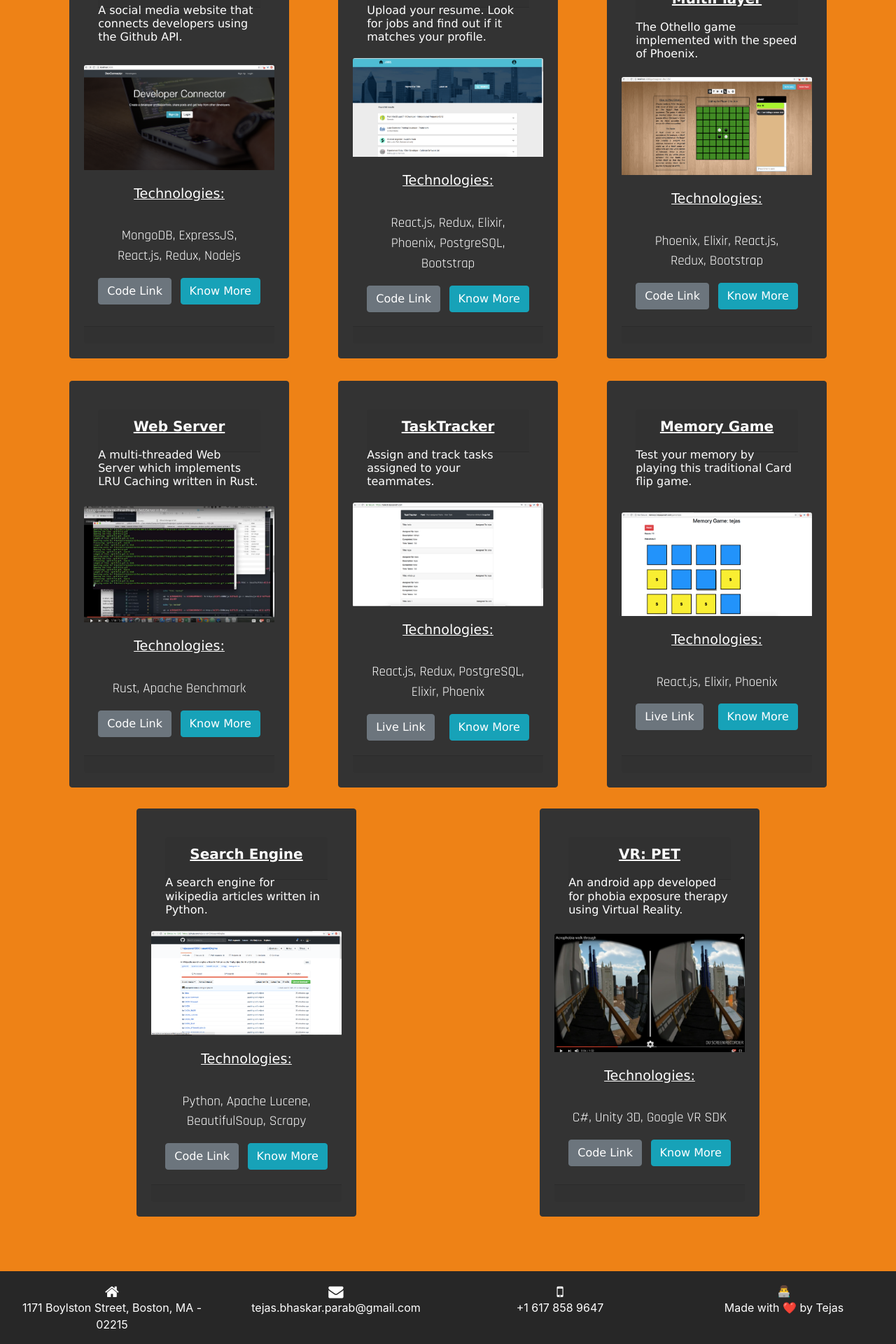
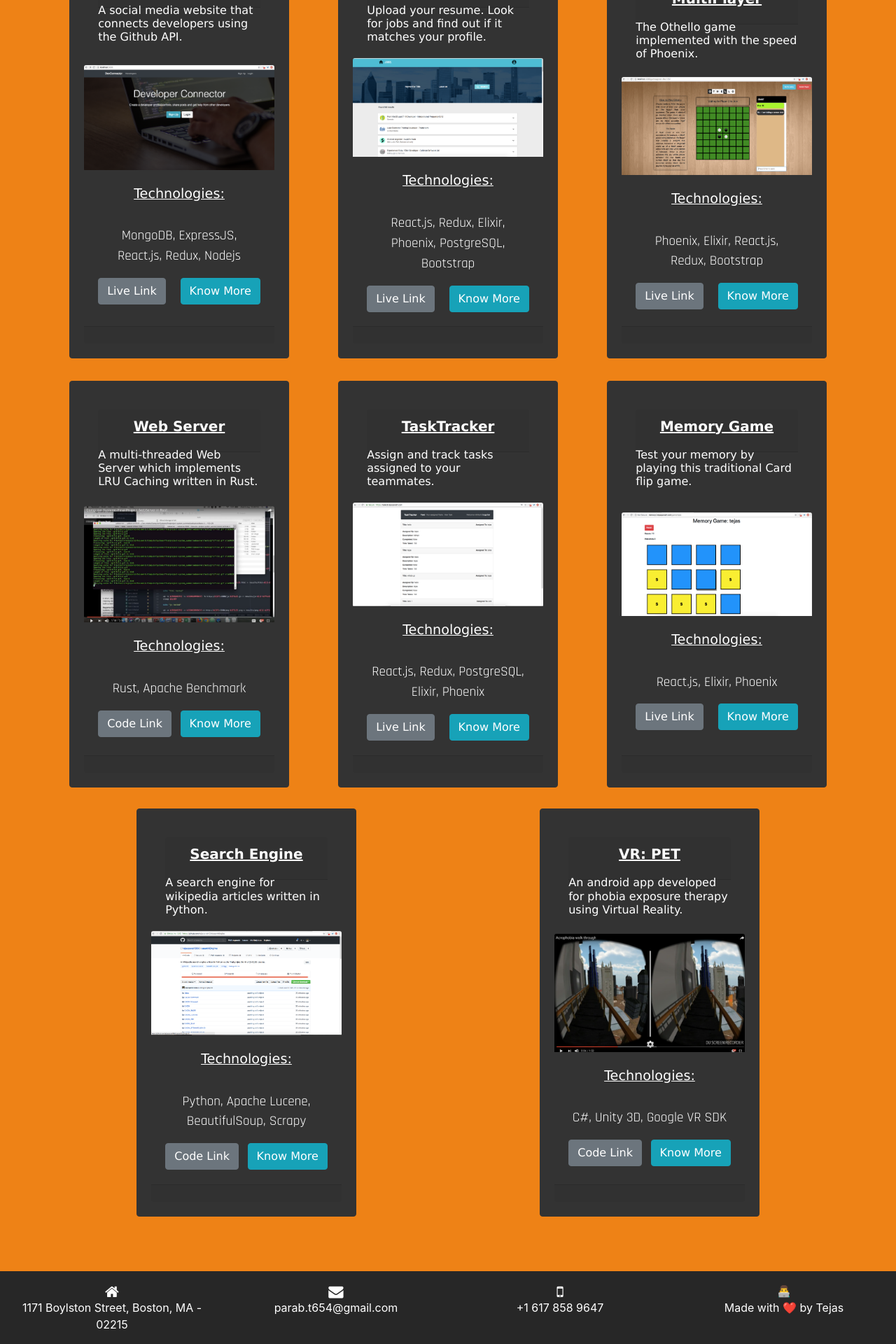
Before and after one commit to tejasparab1994/portfolio, a React (Create React App) app: page /works in a window 1280 px wide. Shown: the part 229-2149 px from the top of the page at 70% size. Built offline with nearby package versions, Linux system fonts and the light colour scheme; some icons are missing; a web font is replaced by a local one.

Commit message:
updated resume and live links

```diff
--- a/src/components/common/Footer.js
+++ b/src/components/common/Footer.js
@@ -17,7 +17,7 @@ const footer = () => {
         </span>
         <p>
           <a href="mailto: tejas.bhaskar.parab@gmail.com?Subject=Hello" target="_top" style={{color: "white"}}>
-            tejas.bhaskar.parab@gmail.com
+            parab.t654@gmail.com
           </a>
         </p>
       </div>
--- a/src/components/works/devConnector.js
+++ b/src/components/works/devConnector.js
@@ -57,7 +57,7 @@ class DevConnector extends React.Component {
                   <a href={`https://github.com/tejasparab1994/devConnector`} target="_blank" onClick={this.toggle} className = "btn btn-secondary">Code Link</a>
                 </ModalFooter>
               </Modal>
-              <a href={`https://github.com/tejasparab1994/devConnector`} target="_blank" className = "btn btn-secondary code">Code Link</a>
+              <a href={`https://limitless-taiga-83256.herokuapp.com/`} target="_blank" className = "btn btn-secondary code">Live Link</a>
             </div>
 
           </CardBody>
--- a/src/components/works/jobs.js
+++ b/src/components/works/jobs.js
@@ -62,7 +62,7 @@ class Jobs extends React.Component {
                   <a href={`https://github.com/tejasparab1994/jobPortal`} target="_blank" onClick={this.toggle} className = "btn btn-secondary">Code Link</a>
                 </ModalFooter>
               </Modal>
-              <a href={`https://github.com/tejasparab1994/jobPortal`} target="_blank" className = "btn btn-secondary code">Code Link</a>
+              <a href={`http://jobs.tejasparab1.com/`} target="_blank" className = "btn btn-secondary code">Live Link</a>
             </div>
 
           </CardBody>
--- a/src/components/works/othello.js
+++ b/src/components/works/othello.js
@@ -55,7 +55,7 @@ class Othello extends React.Component {
                   <a href={`https://github.com/tejasparab1994/Othello`} target="_blank" onClick={this.toggle} className = "btn btn-secondary">Code Link</a>
                 </ModalFooter>
               </Modal>
-              <a href={`https://github.com/tejasparab1994/Othello`} target="_blank" className = "btn btn-secondary code">Code Link</a>
+              <a href={`http://othellogame.tejasparab1.com/`} target="_blank" className = "btn btn-secondary code">Live Link</a>
             </div>
 
           </CardBody>
```
Also changed, not shown: 1 other file (tests, documents, lock files or other folders).
